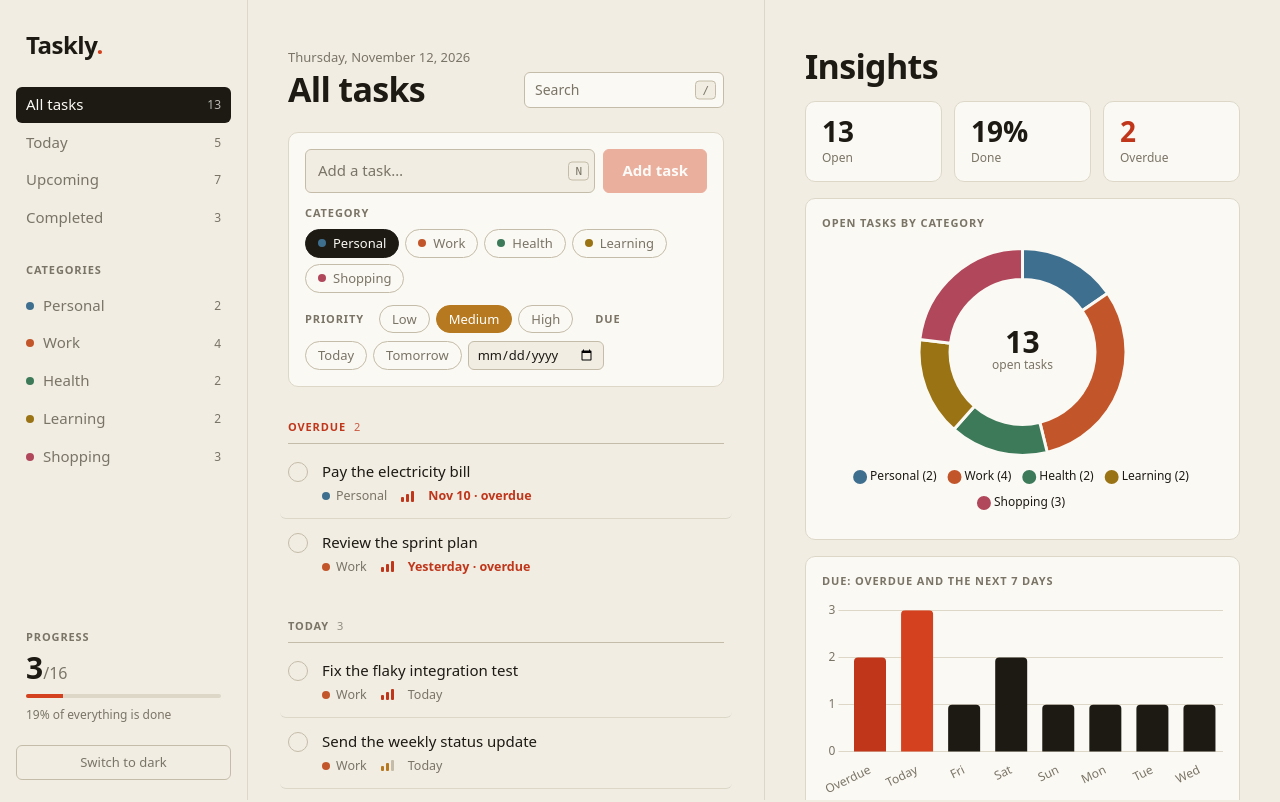
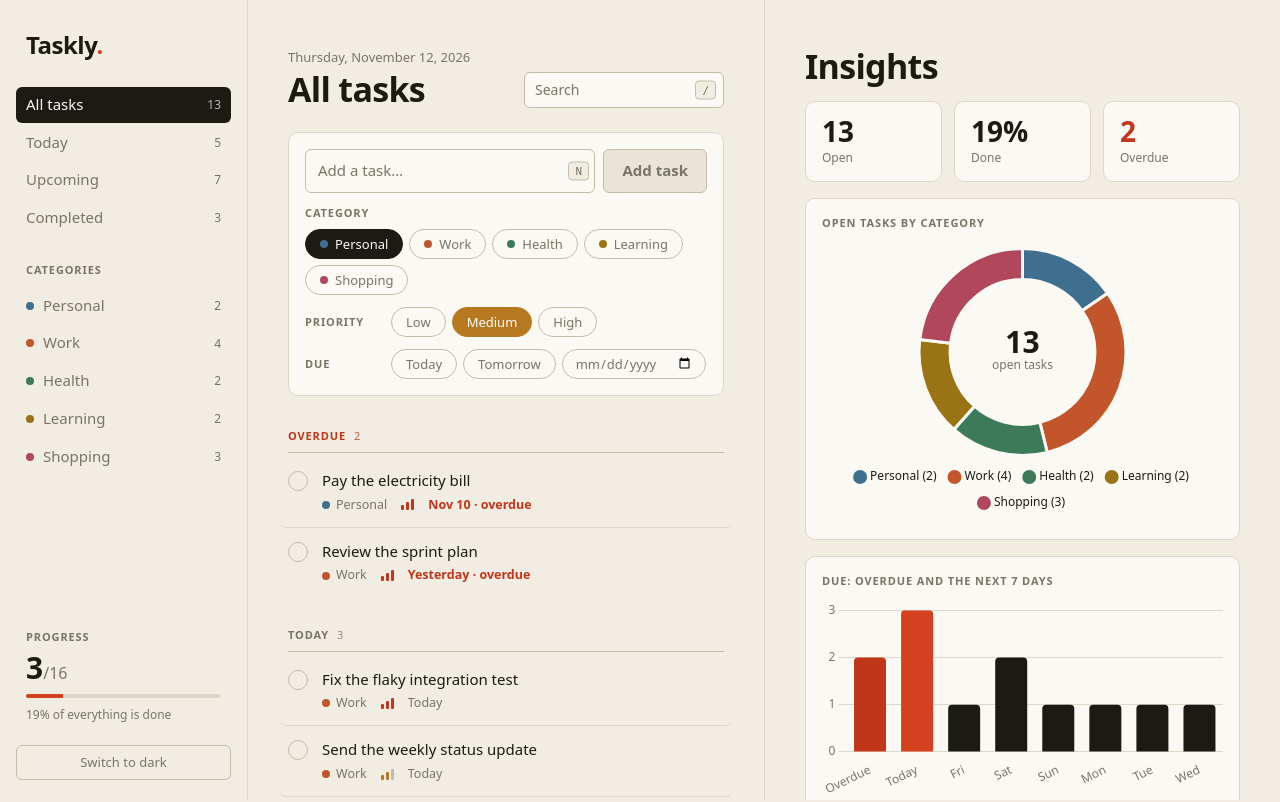
Before and after one commit to nikitha922/todo-app, a React (Vite) app: page / in a window 1280 px wide. Shown: the top 802 px of the page. Built offline with nearby package versions, Linux system fonts and the light colour scheme.

Commit message:
style: tidy add-task form layout, pill date input, neutral disabled button

```diff
--- a/src/App.css
+++ b/src/App.css
@@ -219,7 +219,7 @@ h1 {
   min-width: 0;
   border: 1px solid var(--line-strong);
   border-radius: 6px;
-  background: var(--bg);
+  background: var(--surface);
   padding: 10px 40px 10px 12px;
 }
 .form-input:focus {
@@ -233,16 +233,13 @@ h1 {
   gap: 8px 10px;
 }
 .form-label {
-  width: 64px;
+  flex: 0 0 76px;
+  width: 76px;
   font-size: 11px;
   font-weight: 600;
   letter-spacing: 0.08em;
   text-transform: uppercase;
   color: var(--muted);
-}
-.form-label-gap {
-  width: auto;
-  margin-left: 12px;
 }
 .pills {
   display: flex;
@@ -257,7 +254,8 @@ h1 {
   border: 1px solid var(--line-strong);
   background: transparent;
   border-radius: 999px;
-  padding: 4px 12px;
+  height: 30px;
+  padding: 0 14px;
   font-size: 13px;
   text-transform: capitalize;
   color: var(--muted);
@@ -292,13 +290,19 @@ h1 {
   color: var(--on-accent);
 }
 .date-input {
+  height: 30px;
   border: 1px solid var(--line-strong);
-  background: var(--bg);
-  border-radius: 6px;
-  padding: 3px 8px;
+  background: transparent;
+  border-radius: 999px;
+  padding: 0 12px;
   font-size: 13px;
+  color: var(--muted);
+  color-scheme: light;
+}
+.date-input:focus {
+  border-color: var(--ink);
+  outline: none;
   color: var(--ink);
-  color-scheme: light;
 }
 :root[data-theme='dark'] .date-input {
   color-scheme: dark;
@@ -318,7 +322,9 @@ h1 {
   opacity: 0.9;
 }
 .btn-primary:disabled {
-  opacity: 0.4;
+  background: var(--hover);
+  border-color: var(--line-strong);
+  color: var(--muted);
   cursor: not-allowed;
 }
 
@@ -639,10 +645,8 @@ h1 {
     width: 100%;
   }
   .form-label {
+    flex-basis: 100%;
     width: 100%;
-  }
-  .form-label-gap {
-    margin-left: 0;
   }
   .item-actions {
     opacity: 1;
--- a/src/components/TodoForm.tsx
+++ b/src/components/TodoForm.tsx
@@ -75,7 +75,10 @@ export function TodoForm({ inputRef, defaultCategory, onAdd }: Props) {
             </button>
           ))}
         </div>
-        <span className="form-label form-label-gap">Due</span>
+      </div>
+
+      <div className="form-row">
+        <span className="form-label">Due</span>
         <div className="pills">
           <button
             type="button"
```
